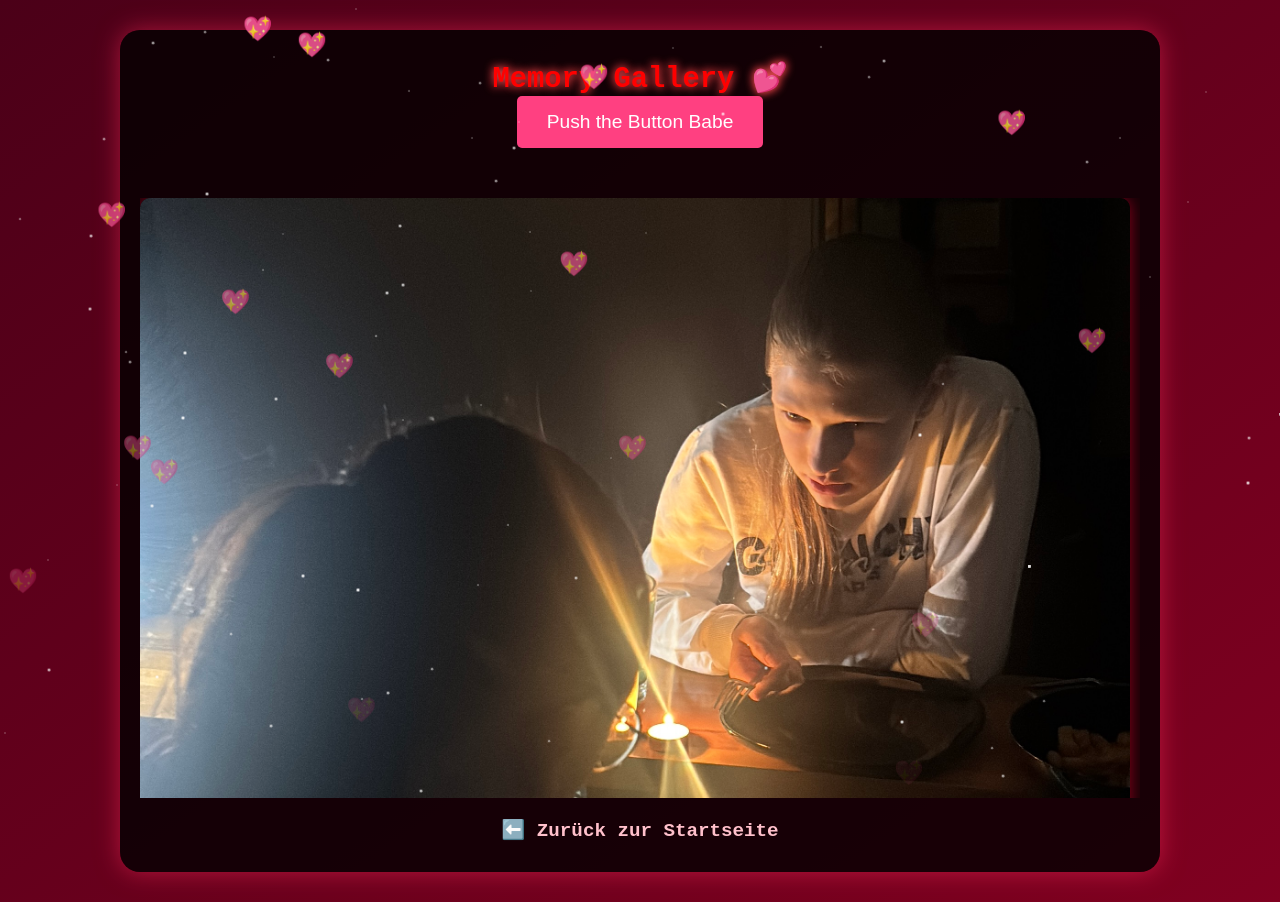
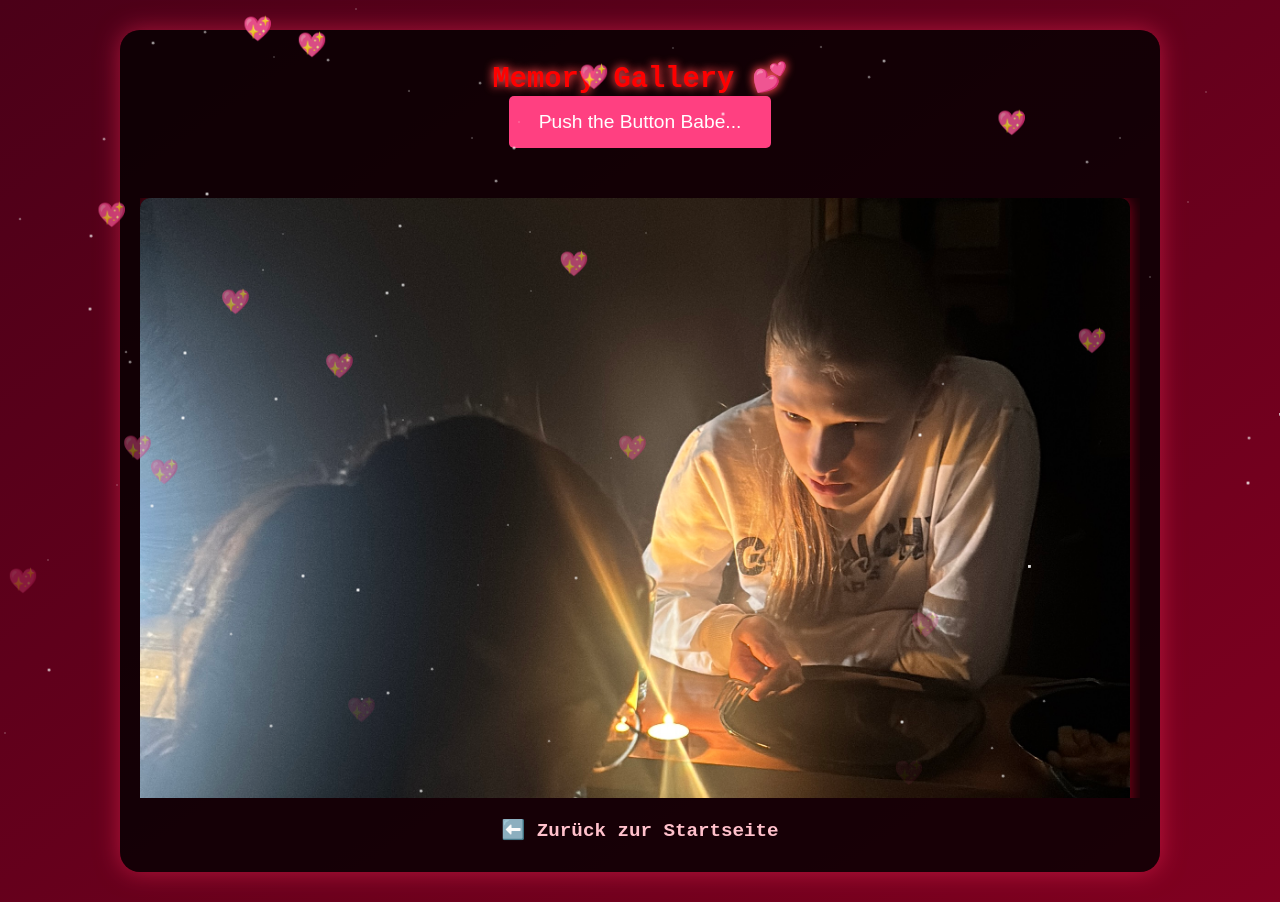
Before and after one commit to pate86/OhneDich, a plain HTML site: page gallery.html in a window 1280 px wide. Drawn offline with Linux system fonts and the light colour scheme.

Commit message:
finish10

```diff
--- a/gallery.html
+++ b/gallery.html
@@ -164,7 +164,7 @@
     <div class="title">Memory Gallery 💕</div>
 
     <!-- Push the Button -->
-    <button id="push-button" onclick="startMusic()">Push the Button Babe</button>
+    <button id="push-button" onclick="startMusic()">Push the Button Babe...</button>
 
     <!-- Scrollbare Galerie -->
     <div class="gallery" id="gallery">
```
